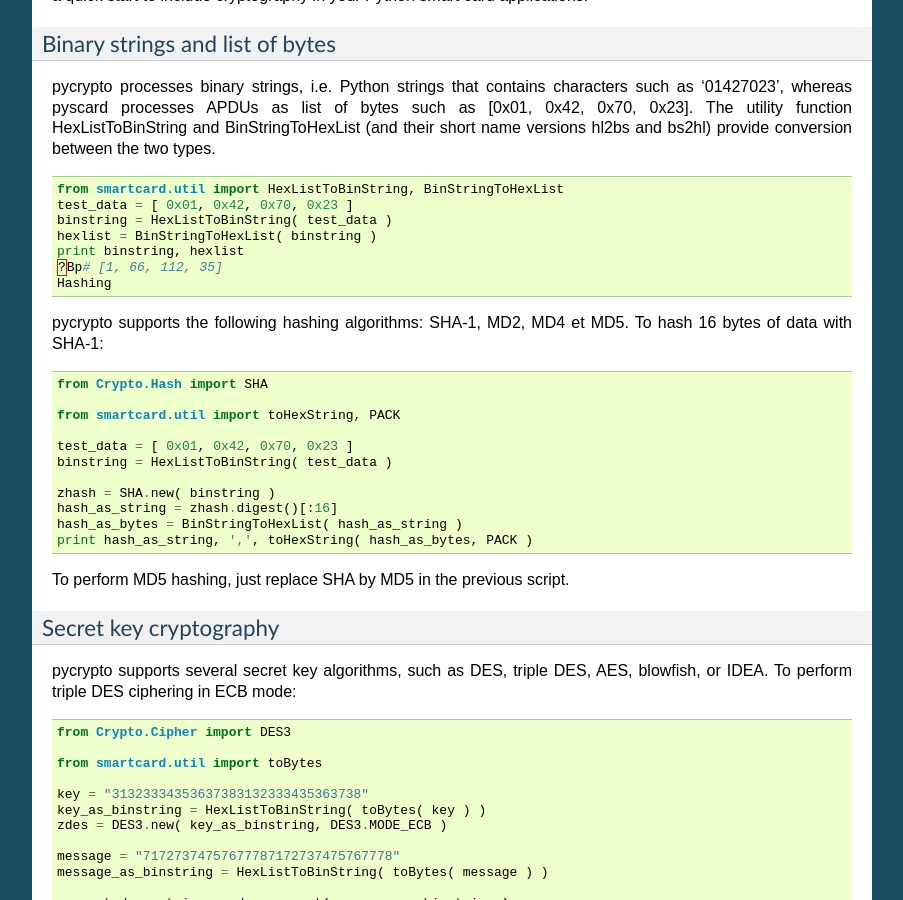
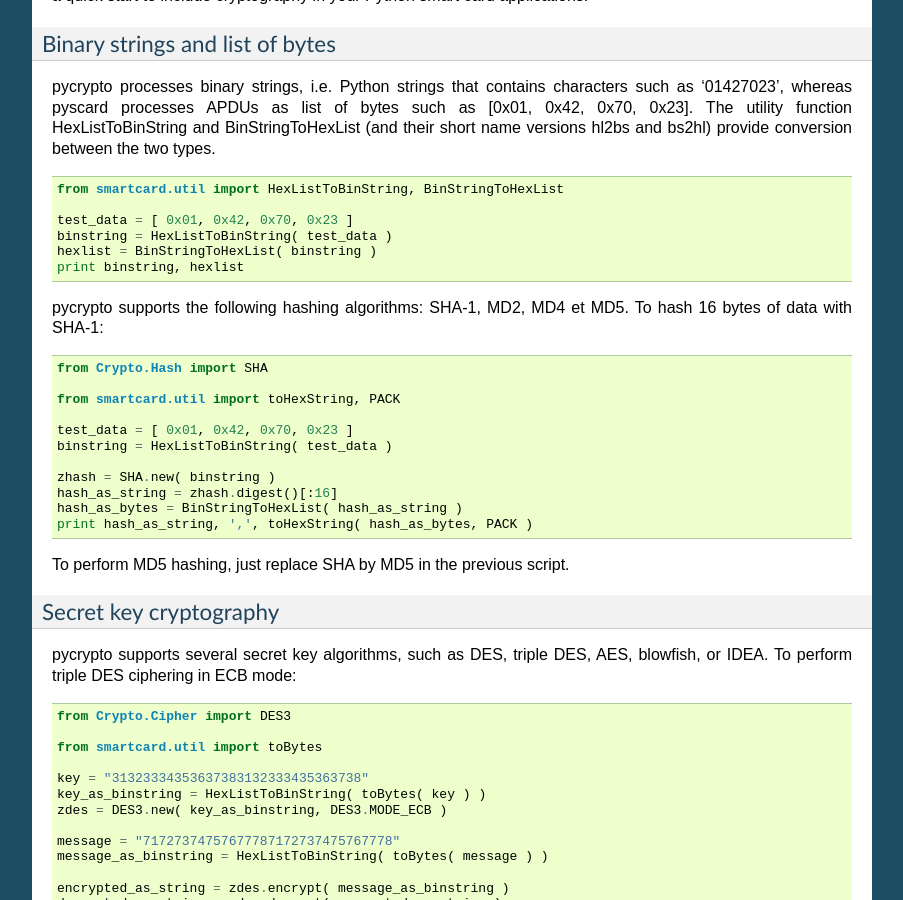
Before and after one commit to LudovicRousseau/pyscard, a Sphinx documentation site: the page built from smartcard/doc/user-guide.rst, in a window 1280 px wide and 900 px high, scrolled down 21909 px. Shown: the whole window, without its empty margins (198-1101 px from the left). Built offline with Sphinx 7.4.7, drawn with Linux system fonts in a browser that asks for light colours.

Commit message:
Documentation: fix python syntax
doc/user-guide.rst:1415: WARNING: Could not lex literal_block as
"python". Highlighting skipped.

```diff
--- a/smartcard/doc/user-guide.rst
+++ b/smartcard/doc/user-guide.rst
@@ -1415,12 +1415,11 @@ hl2bs and bs2hl) provide conversion between the two types.
 .. sourcecode:: python
 
     from smartcard.util import HexListToBinString, BinStringToHexList
+
     test_data = [ 0x01, 0x42, 0x70, 0x23 ]
     binstring = HexListToBinString( test_data )
     hexlist = BinStringToHexList( binstring )
     print binstring, hexlist
-    ?Bp# [1, 66, 112, 35]
-    Hashing
 
 pycrypto supports the following hashing algorithms: SHA-1, MD2, MD4 et
 MD5. To hash 16 bytes of data with SHA-1:
```
